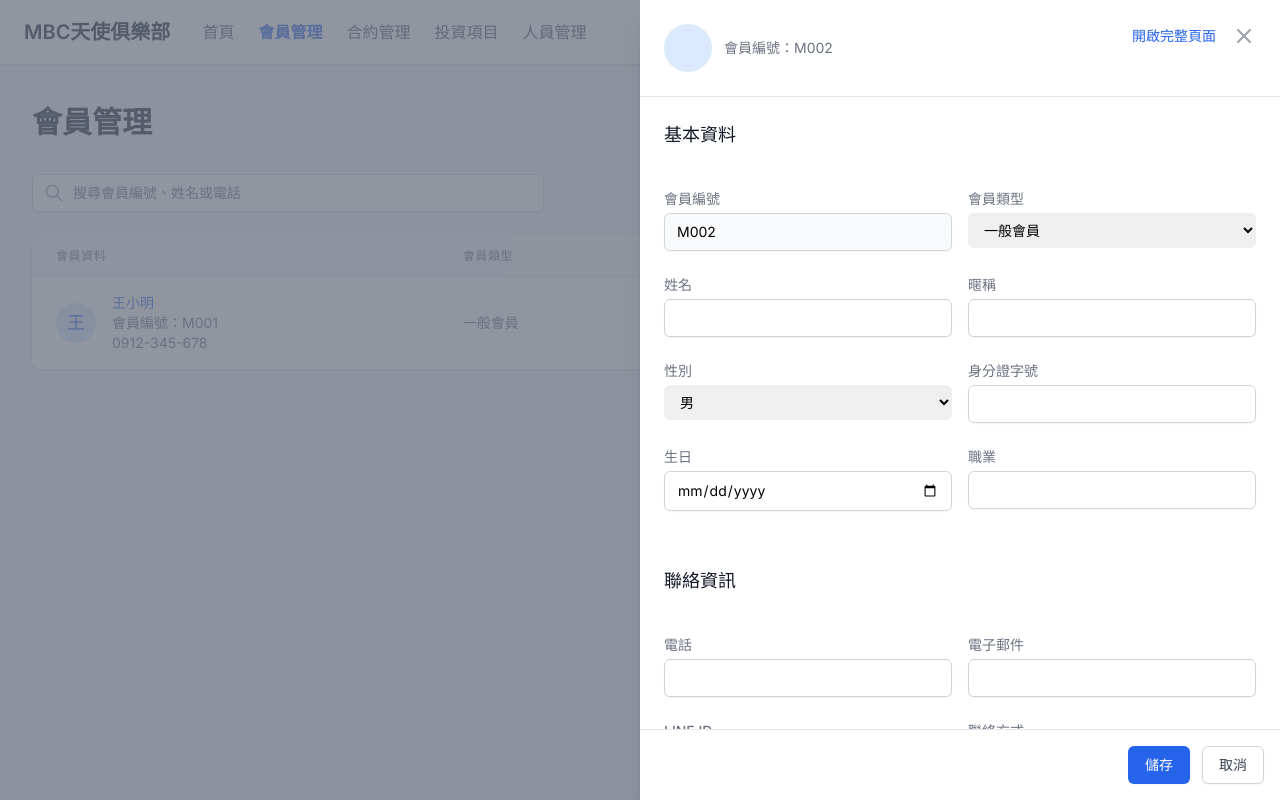
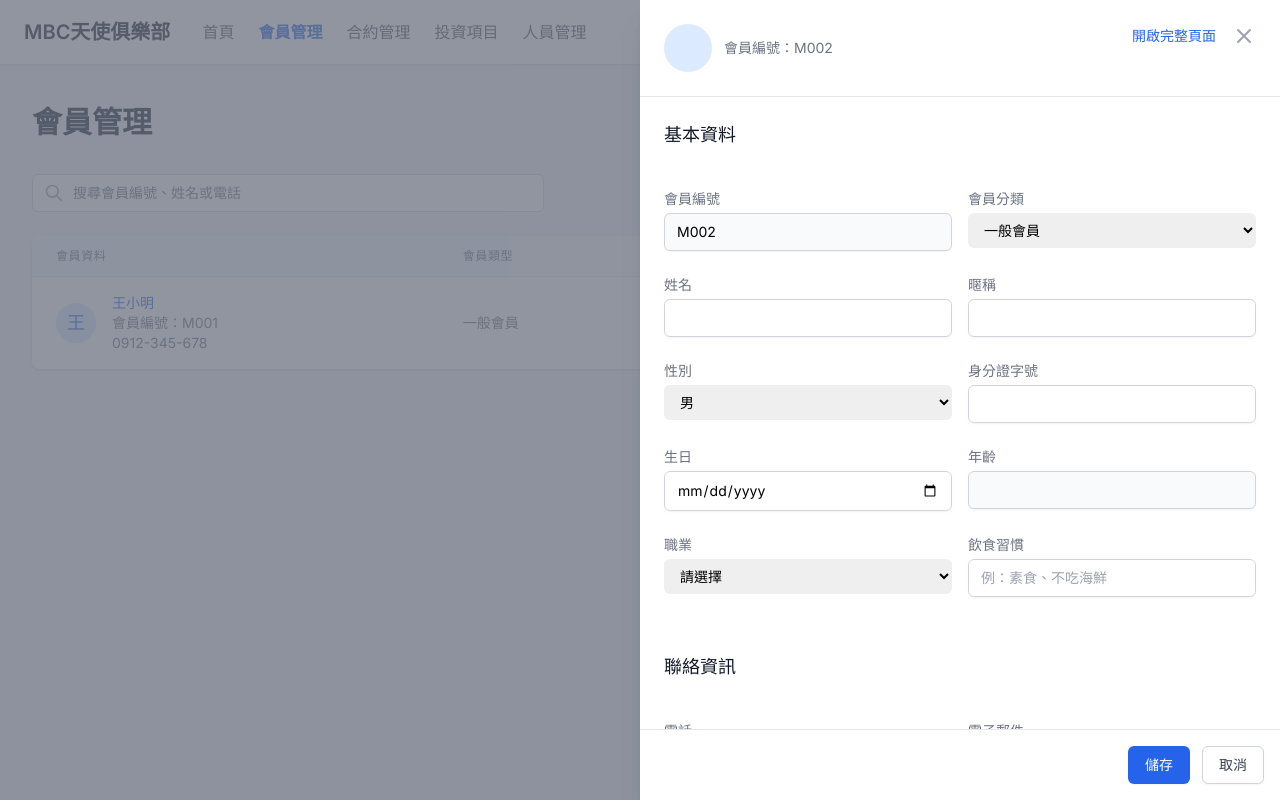
Before and after one commit to yyami731117tw/sum-crm, a Next.js app: page /admin/members in a window 1280 px wide. Both pictures are taken after a click on the button "新增會員". Built offline with nearby package versions, Linux system fonts and the light colour scheme.

Commit message:
feat: 更新會員資料欄位

```diff
--- a/pages/admin/members.tsx
+++ b/pages/admin/members.tsx
@@ -16,24 +16,22 @@ interface Member {
   serviceStaff?: string
   idNumber: string
   birthday: string
+  age?: number
   joinDate: string
   status: 'active' | 'inactive' | 'pending'
   email?: string
   lineId?: string
   address?: string
-  memberType: '一般會員' | 'VIP會員'
+  memberCategory: '一般會員' | 'VIP會員'
   joinCondition?: string
-  occupation?: string
+  occupation?: '家管' | '軍公教' | '製造業' | '服務業' | '農業' | '科技業' | '金融保險' | '商業貿易' | '公共事業'
   notes?: string
-  contactTime?: string
-  contactMethod?: '電話' | 'LINE' | '電子郵件'
   emergencyContact?: string
   emergencyPhone?: string
   emergencyRelation?: string
   interests?: string[]
-  source?: string
-  lastContactDate?: string
-  nextContactDate?: string
+  referrer?: string
+  dietaryHabits?: string
   tags?: string[]
   vipStartDate?: string
   vipEndDate?: string
@@ -104,9 +102,9 @@ const MembersPage: NextPage = () => {
         email: 'ming@example.com',
         lineId: 'ming_123',
         address: '台北市信義區信義路五段7號',
-        memberType: '一般會員',
+        memberCategory: '一般會員',
         joinCondition: '官網註冊',
-        occupation: '工程師',
+        occupation: '科技業',
         notes: '對投資很有興趣'
       }
     ]
@@ -124,7 +122,7 @@ const MembersPage: NextPage = () => {
       birthday: '',
       joinDate: new Date().toISOString().split('T')[0].replace(/-/g, '/'),
       status: 'active',
-      memberType: '一般會員'
+      memberCategory: '一般會員'
     }
     setSidebarMember(newMember)
     setIsSidebarOpen(true)
@@ -266,7 +264,7 @@ const MembersPage: NextPage = () => {
 
     const changes: { field: string; oldValue: string; newValue: string }[] = []
     const fieldNames = {
-      memberType: '會員類型',
+      memberCategory: '會員分類',
       status: '狀態',
       name: '姓名',
       phone: '電話',
@@ -314,6 +312,29 @@ const MembersPage: NextPage = () => {
     // 更新會員資料
     setMembers(members.map(m => m.id === sidebarMember.id ? sidebarMember : m))
     setIsSidebarOpen(false)
+  }
+
+  // 計算年齡
+  const calculateAge = (birthday: string) => {
+    const birthDate = new Date(birthday.replace(/\//g, '-'))
+    const today = new Date()
+    let age = today.getFullYear() - birthDate.getFullYear()
+    const m = today.getMonth() - birthDate.getMonth()
+    if (m < 0 || (m === 0 && today.getDate() < birthDate.getDate())) {
+      age--
+    }
+    return age
+  }
+
+  // 當生日變更時更新年齡
+  const handleBirthdayChange = (birthday: string) => {
+    const formattedBirthday = birthday.replace(/-/g, '/')
+    const age = calculateAge(formattedBirthday)
+    setSidebarMember({
+      ...sidebarMember!,
+      birthday: formattedBirthday,
+      age
+    })
   }
 
   if (loading) {
@@ -424,7 +445,7 @@ const MembersPage: NextPage = () => {
                             </div>
                           </td>
                           <td className="px-6 py-4 whitespace-nowrap text-sm text-gray-500">
-                            {member.memberType}
+                            {member.memberCategory}
                           </td>
                           <td className="px-6 py-4 whitespace-nowrap">
                             <span className={`px-2 inline-flex text-xs leading-5 font-semibold rounded-full ${
@@ -580,11 +601,11 @@ const MembersPage: NextPage = () => {
                         </dd>
                       </div>
                       <div className="sm:col-span-1">
-                        <dt className="text-sm font-medium text-gray-500">會員類型</dt>
+                        <dt className="text-sm font-medium text-gray-500">會員分類</dt>
                         <dd className="mt-1">
                           <select
-                            value={sidebarMember.memberType}
-                            onChange={(e) => setSidebarMember({...sidebarMember, memberType: e.target.value as '一般會員' | 'VIP會員'})}
+                            value={sidebarMember.memberCategory}
+                            onChange={(e) => setSidebarMember({...sidebarMember, memberCategory: e.target.value as '一般會員' | 'VIP會員'})}
                             className="block w-full pl-3 pr-10 py-2 text-base border-gray-300 focus:outline-none focus:ring-blue-500 focus:border-blue-500 sm:text-sm rounded-md"
                           >
                             <option value="一般會員">一般會員</option>
@@ -644,19 +665,52 @@ const MembersPage: NextPage = () => {
                           <input
                             type="date"
                             value={sidebarMember.birthday.replace(/\//g, '-')}
-                            onChange={(e) => setSidebarMember({...sidebarMember, birthday: e.target.value.replace(/-/g, '/')})}
+                            onChange={(e) => handleBirthdayChange(e.target.value)}
                             className="block w-full border border-gray-300 rounded-md shadow-sm py-2 px-3 focus:outline-none focus:ring-blue-500 focus:border-blue-500 sm:text-sm"
+                          />
+                        </dd>
+                      </div>
+                      <div className="sm:col-span-1">
+                        <dt className="text-sm font-medium text-gray-500">年齡</dt>
+                        <dd className="mt-1">
+                          <input
+                            type="text"
+                            value={sidebarMember.age || ''}
+                            disabled
+                            className="block w-full border border-gray-300 rounded-md shadow-sm py-2 px-3 bg-gray-50 sm:text-sm"
                           />
                         </dd>
                       </div>
                       <div className="sm:col-span-1">
                         <dt className="text-sm font-medium text-gray-500">職業</dt>
                         <dd className="mt-1">
+                          <select
+                            value={sidebarMember.occupation || ''}
+                            onChange={(e) => setSidebarMember({...sidebarMember, occupation: e.target.value as Member['occupation']})}
+                            className="block w-full pl-3 pr-10 py-2 text-base border-gray-300 focus:outline-none focus:ring-blue-500 focus:border-blue-500 sm:text-sm rounded-md"
+                          >
+                            <option value="">請選擇</option>
+                            <option value="家管">家管</option>
+                            <option value="軍公教">軍公教</option>
+                            <option value="製造業">製造業</option>
+                            <option value="服務業">服務業</option>
+                            <option value="農業">農業</option>
+                            <option value="科技業">科技業</option>
+                            <option value="金融保險">金融保險</option>
+                            <option value="商業貿易">商業貿易</option>
+                            <option value="公共事業">公共事業</option>
+                          </select>
+                        </dd>
+                      </div>
+                      <div className="sm:col-span-1">
+                        <dt className="text-sm font-medium text-gray-500">飲食習慣</dt>
+                        <dd className="mt-1">
                           <input
                             type="text"
-                            value={sidebarMember.occupation || ''}
-                            onChange={(e) => setSidebarMember({...sidebarMember, occupation: e.target.value})}
+                            value={sidebarMember.dietaryHabits || ''}
+                            onChange={(e) => setSidebarMember({...sidebarMember, dietaryHabits: e.target.value})}
                             className="block w-full border border-gray-300 rounded-md shadow-sm py-2 px-3 focus:outline-none focus:ring-blue-500 focus:border-blue-500 sm:text-sm"
+                            placeholder="例：素食、不吃海鮮"
                           />
                         </dd>
                       </div>
@@ -695,33 +749,6 @@ const MembersPage: NextPage = () => {
                             value={sidebarMember.lineId || ''}
                             onChange={(e) => setSidebarMember({...sidebarMember, lineId: e.target.value})}
                             className="block w-full border border-gray-300 rounded-md shadow-sm py-2 px-3 focus:outline-none focus:ring-blue-500 focus:border-blue-500 sm:text-sm"
-                          />
-                        </dd>
-                      </div>
-                      <div className="sm:col-span-1">
-                        <dt className="text-sm font-medium text-gray-500">聯絡方式</dt>
-                        <dd className="mt-1">
-                          <select
-                            value={sidebarMember.contactMethod || ''}
-                            onChange={(e) => setSidebarMember({...sidebarMember, contactMethod: e.target.value as '電話' | 'LINE' | '電子郵件'})}
-                            className="block w-full pl-3 pr-10 py-2 text-base border-gray-300 focus:outline-none focus:ring-blue-500 focus:border-blue-500 sm:text-sm rounded-md"
-                          >
-                            <option value="">請選擇</option>
-                            <option value="電話">電話</option>
-                            <option value="LINE">LINE</option>
-                            <option value="電子郵件">電子郵件</option>
-                          </select>
-                        </dd>
-                      </div>
-                      <div className="sm:col-span-1">
-                        <dt className="text-sm font-medium text-gray-500">方便聯絡時間</dt>
-                        <dd className="mt-1">
-                          <input
-                            type="text"
-                            value={sidebarMember.contactTime || ''}
-                            onChange={(e) => setSidebarMember({...sidebarMember, contactTime: e.target.value})}
-                            className="block w-full border border-gray-300 rounded-md shadow-sm py-2 px-3 focus:outline-none focus:ring-blue-500 focus:border-blue-500 sm:text-sm"
-                            placeholder="例：平日下午"
                           />
                         </dd>
                       </div>
@@ -802,52 +829,23 @@ const MembersPage: NextPage = () => {
                         </dd>
                       </div>
                       <div className="sm:col-span-1">
-                        <dt className="text-sm font-medium text-gray-500">來源管道</dt>
+                        <dt className="text-sm font-medium text-gray-500">介紹人</dt>
                         <dd className="mt-1">
-                          <input
-                            type="text"
-                            value={sidebarMember.source || ''}
-                            onChange={(e) => setSidebarMember({...sidebarMember, source: e.target.value})}
-                            className="block w-full border border-gray-300 rounded-md shadow-sm py-2 px-3 focus:outline-none focus:ring-blue-500 focus:border-blue-500 sm:text-sm"
-                          />
-                        </dd>
-                      </div>
-                      <div className="sm:col-span-1">
-                        <dt className="text-sm font-medium text-gray-500">服務專員</dt>
-                        <dd className="mt-1">
-                          <input
-                            type="text"
-                            value={sidebarMember.serviceStaff || ''}
-                            onChange={(e) => setSidebarMember({...sidebarMember, serviceStaff: e.target.value})}
-                            className="block w-full border border-gray-300 rounded-md shadow-sm py-2 px-3 focus:outline-none focus:ring-blue-500 focus:border-blue-500 sm:text-sm"
-                          />
-                        </dd>
-                      </div>
-                      <div className="sm:col-span-1">
-                        <dt className="text-sm font-medium text-gray-500">上次聯絡時間</dt>
-                        <dd className="mt-1">
-                          <input
-                            type="date"
-                            value={sidebarMember.lastContactDate?.replace(/\//g, '-') || ''}
-                            onChange={(e) => setSidebarMember({...sidebarMember, lastContactDate: e.target.value.replace(/-/g, '/')})}
-                            className="block w-full border border-gray-300 rounded-md shadow-sm py-2 px-3 focus:outline-none focus:ring-blue-500 focus:border-blue-500 sm:text-sm"
-                          />
-                        </dd>
-                      </div>
-                      <div className="sm:col-span-1">
-                        <dt className="text-sm font-medium text-gray-500">下次聯絡時間</dt>
-                        <dd className="mt-1">
-                          <input
-                            type="date"
-                            value={sidebarMember.nextContactDate?.replace(/\//g, '-') || ''}
-                            onChange={(e) => setSidebarMember({...sidebarMember, nextContactDate: e.target.value.replace(/-/g, '/')})}
-                            className="block w-full border border-gray-300 rounded-md shadow-sm py-2 px-3 focus:outline-none focus:ring-blue-500 focus:border-blue-500 sm:text-sm"
-                          />
+                          <select
+                            value={sidebarMember.referrer || ''}
+                            onChange={(e) => setSidebarMember({...sidebarMember, referrer: e.target.value})}
+                            className="block w-full pl-3 pr-10 py-2 text-base border-gray-300 focus:outline-none focus:ring-blue-500 focus:border-blue-500 sm:text-sm rounded-md"
+                          >
+                            <option value="">請選擇</option>
+                            {members.map(member => (
+                              <option key={member.id} value={member.id}>{member.name}</option>
+                            ))}
+                          </select>
                         </dd>
                       </div>
 
                       {/* VIP 會員資訊 */}
-                      {sidebarMember.memberType === 'VIP會員' && (
+                      {sidebarMember.memberCategory === 'VIP會員' && (
                         <>
                           <div className="sm:col-span-2">
                             <h3 className="text-lg font-medium text-gray-900 mb-4 mt-8">VIP 會員資訊</h3>
```
